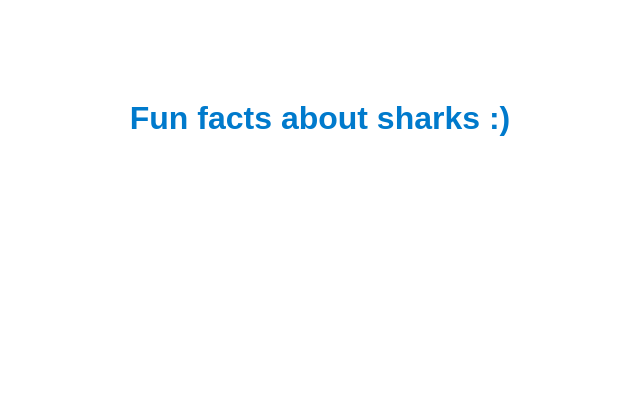
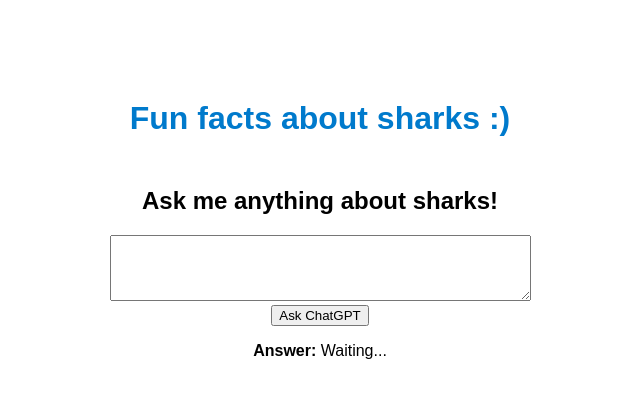
Before and after one commit to jbtv42/web-sharkmap, a plain HTML site: page index.html in a window 1280 px wide. Shown: the whole page, without its empty margins (320-960 px from the left). Drawn offline with Linux system fonts and the light colour scheme.

Commit message:
Update index.html

```diff
--- a/index.html
+++ b/index.html
@@ -17,5 +17,29 @@
 </head>
 <body>
   <h1>Fun facts about sharks :)</h1>
+  <div style="margin-top: 50px;">
+  <h2>Ask me anything about sharks!</h2>
+  <textarea id="input" rows="4" cols="50"></textarea><br/>
+  <button onclick="sendMessage()">Ask ChatGPT</button>
+  <p><strong>Answer:</strong> <span id="response">Waiting...</span></p>
+</div>
+
+<script>
+  async function sendMessage() {
+    const userMessage = document.getElementById("input").value;
+    document.getElementById("response").innerText = "Thinking...";
+
+    try {
+      const res = await fetch("/.netlify/functions/chatgpt", {
+        method: "POST",
+        body: JSON.stringify({ message: userMessage }),
+      });
+      const data = await res.json();
+      document.getElementById("response").innerText = data.reply;
+    } catch (e) {
+      document.getElementById("response").innerText = "Oops! Error.";
+    }
+  }
+</script>
 </body>
 </html>
```
